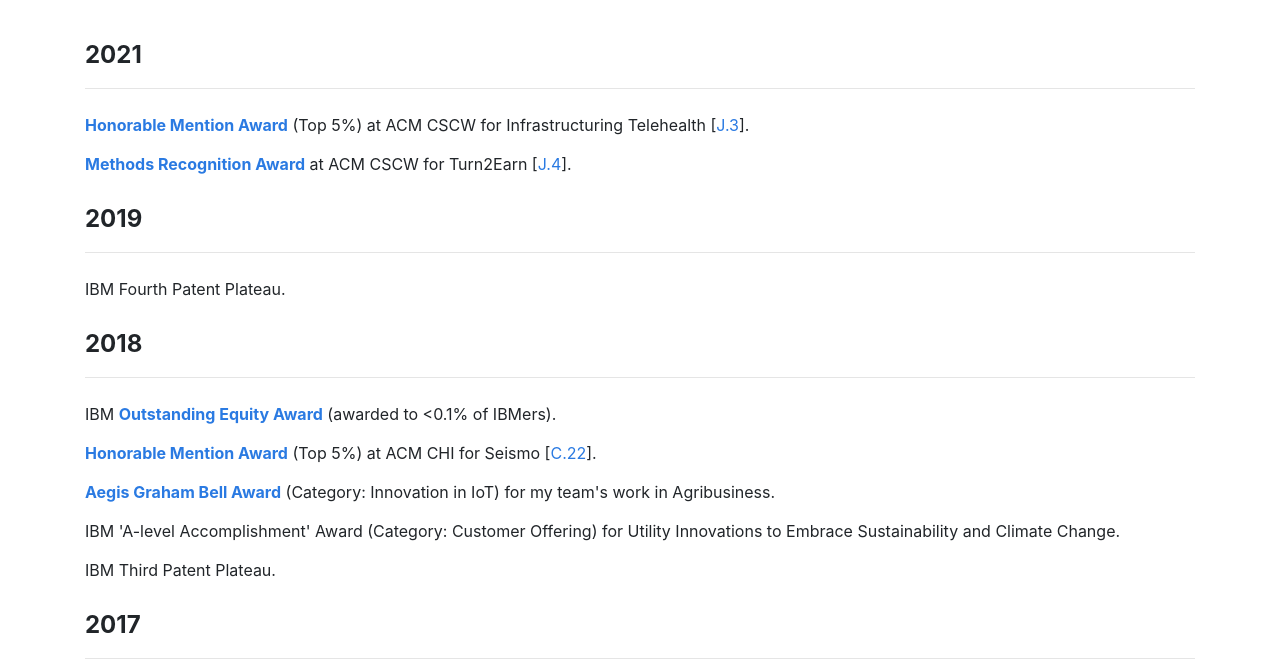
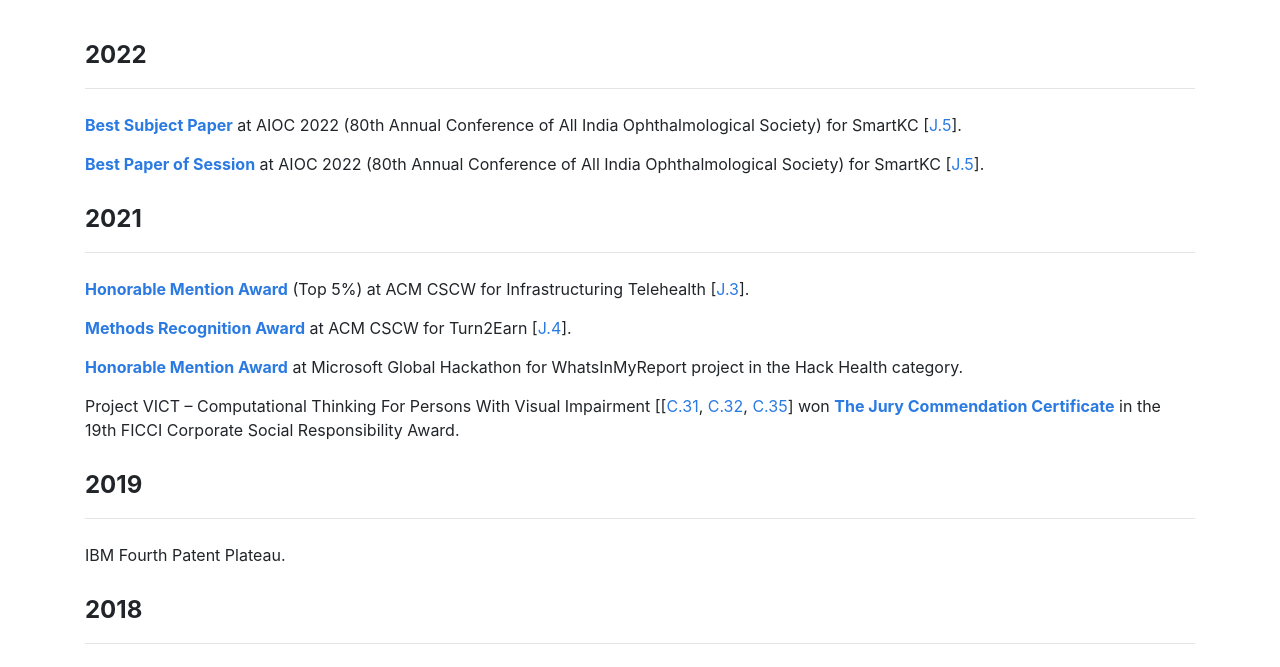
Before and after one commit to mohitjaindr/mohitjaindr.github.io, a plain HTML site: page awards.html in a window 1280 px wide. Shown: the part 53-720 px from the top of the page. Drawn offline with Linux system fonts and the light colour scheme; a web font is replaced by a local one.

Commit message:
Update awards.html

```diff
--- a/awards.html
+++ b/awards.html
@@ -39,6 +39,22 @@
     <div class="container awardspage">
       <div class="row">
         <div class="col-md-12 col-sm-12">
+          <p class='year'>2022</p>
+          <hr />
+          <br />
+        </div>
+      </div>
+      <div class="row">
+        <div class="col-md-12 col-sm-12">
+          <p><span class='highlight-award'>Best Subject Paper</span> at AIOC 2022 (80th Annual Conference of All India Ophthalmological Society) for SmartKC [<a target="blank" href="publications.html#j5">J.5</a>].</p>
+          <p><span class='highlight-award'>Best Paper of Session</span> at AIOC 2022 (80th Annual Conference of All India Ophthalmological Society) for SmartKC [<a target="blank" href="publications.html#j5">J.5</a>].</p>
+        </div>
+      </div>
+    </div>
+
+    <div class="container awardspage">
+      <div class="row">
+        <div class="col-md-12 col-sm-12">
           <p class='year'>2021</p>
           <hr />
           <br />
@@ -48,6 +64,8 @@
         <div class="col-md-12 col-sm-12">
           <p><span class='highlight-award'>Honorable Mention Award</span> (Top 5%) at ACM CSCW for Infrastructuring Telehealth [<a target="blank" href="publications.html#j3">J.3</a>].</p>
           <p><span class='highlight-award'>Methods Recognition Award</span> at ACM CSCW for Turn2Earn [<a target="blank" href="publications.html#j4">J.4</a>].</p>
+          <p><span class='highlight-award'>Honorable Mention Award</span> at Microsoft Global Hackathon for WhatsInMyReport project in the Hack Health category.</p>
+          <p>Project VICT – Computational Thinking For Persons With Visual Impairment [[<a target="blank" href="publications.html#c31">C.31</a>, <a target="blank" href="publications.html#c32">C.32</a>, <a target="blank" href="publications.html#c35">C.35</a>] won <span class='highlight-award'>The Jury Commendation Certificate</span> in the 19th FICCI Corporate Social Responsibility Award.</p>
         </div>
       </div>
     </div>
```
